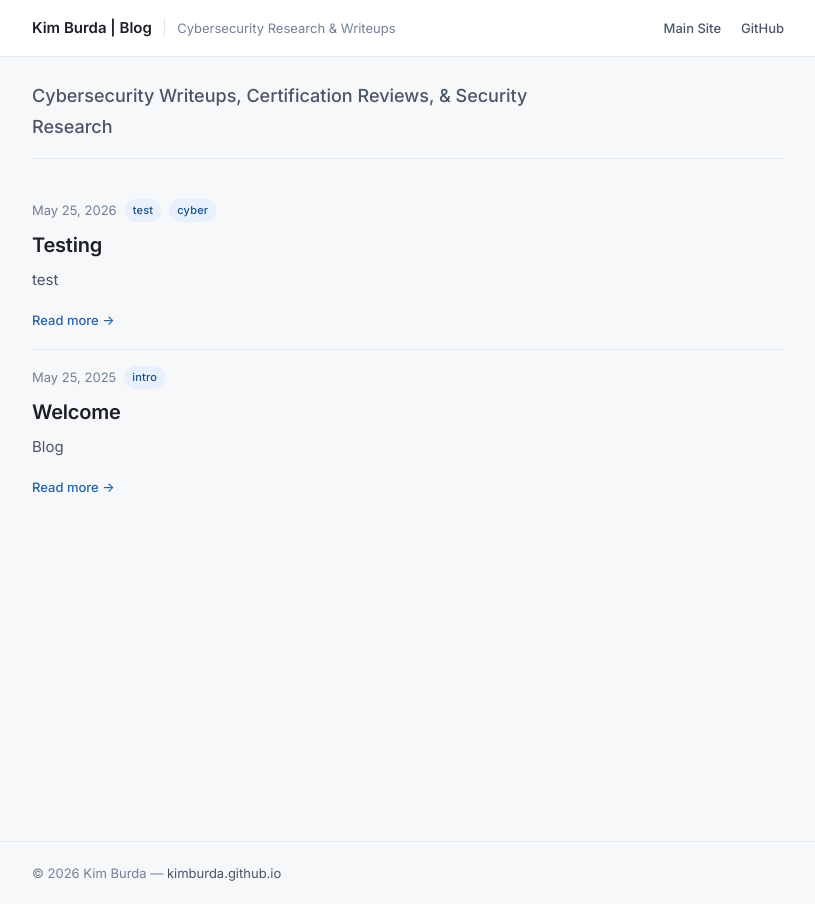
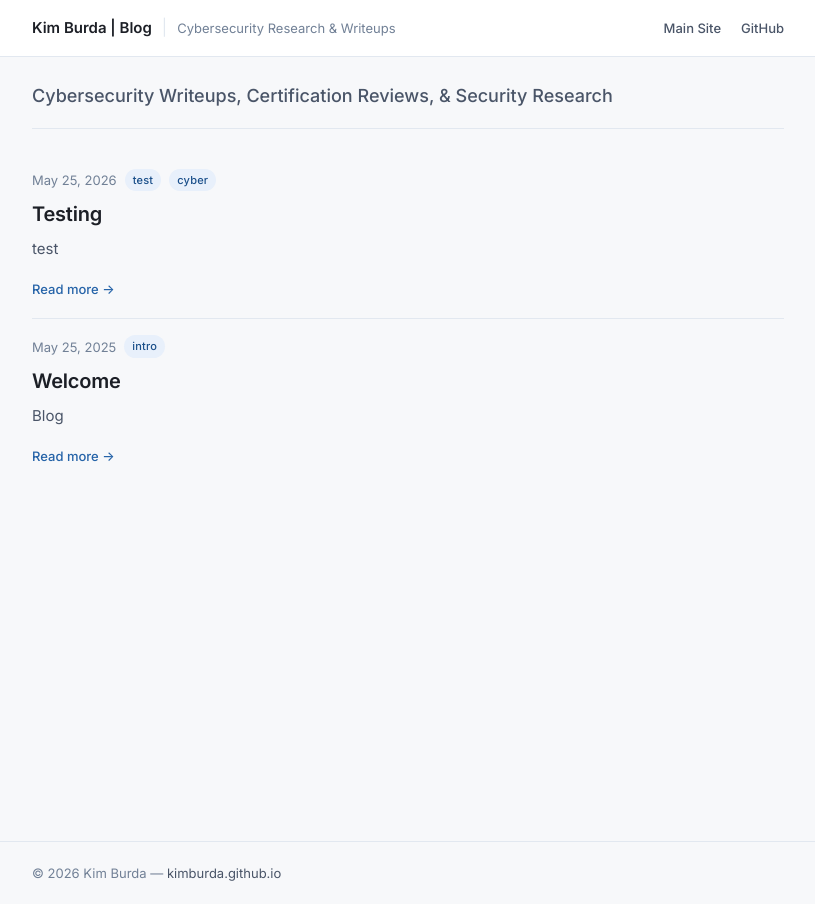
Before and after one commit to kimburda/blog, a Jekyll site: the page built from index.md, in a window 1280 px wide. Shown: the whole page, without its empty margins (232-1047 px from the left). Built offline with Jekyll 4.4.1, drawn with Linux system fonts in a browser that asks for light colours.

Commit message:
Update style.css

```diff
--- a/assets/css/style.css
+++ b/assets/css/style.css
@@ -116,7 +116,7 @@ a:hover { text-decoration: underline; }
   font-size: 18px;
   font-weight: 500;
   color: var(--grey-mid);
-  max-width: 520px;
+  max-width: 100%;
 }
 
 
```
